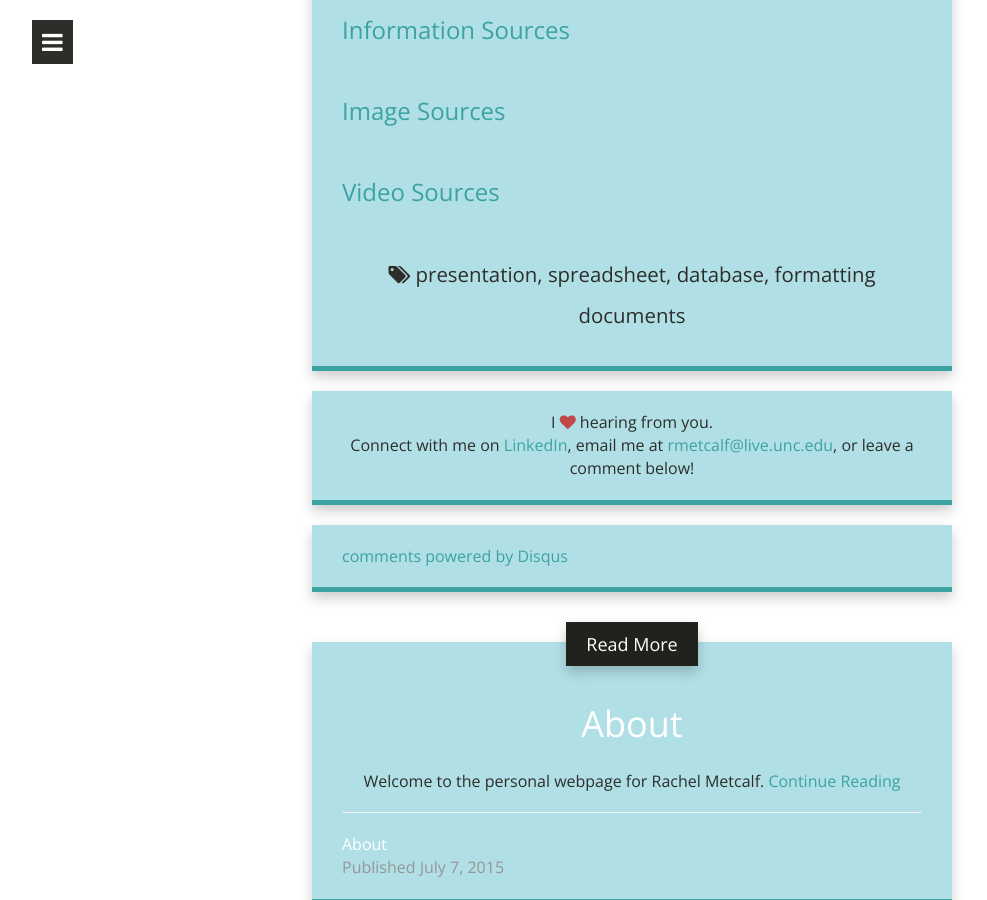
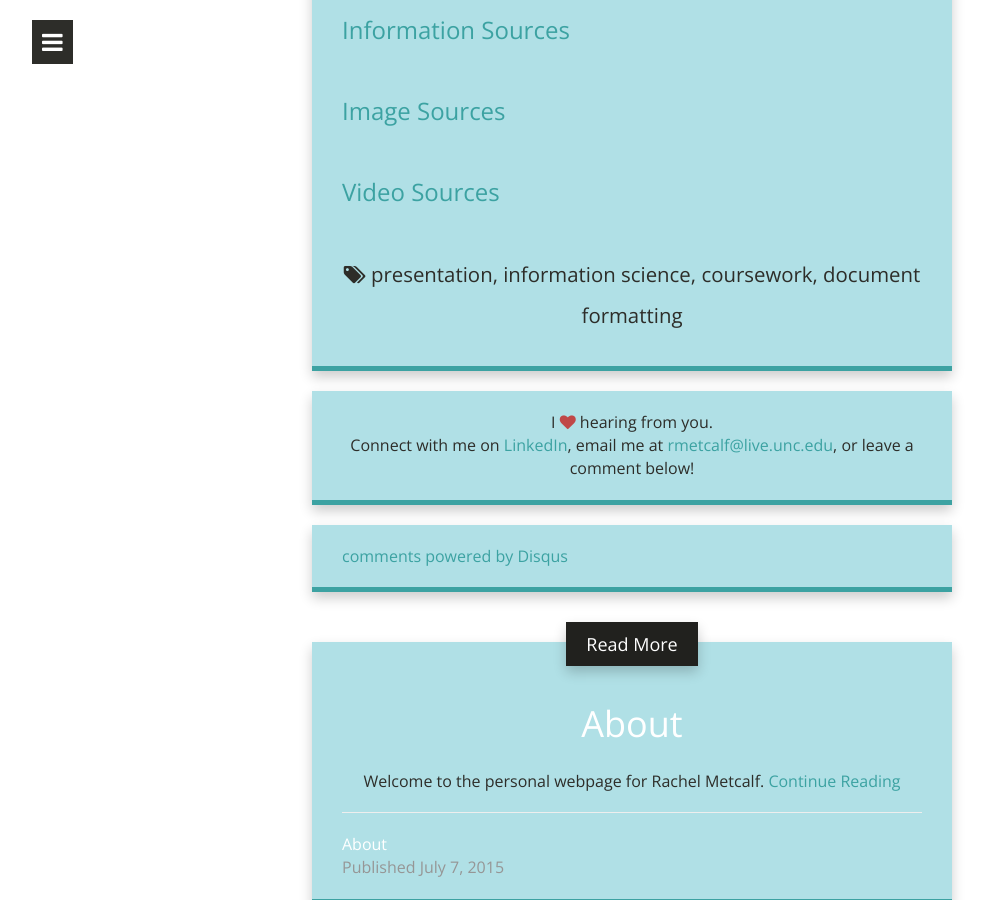
Before and after one commit to rcmetcalf/rcmetcalf.github.io, a Jekyll site: the page built from _posts/2015-07-28-course-work.md, in a window 1280 px wide and 900 px high, scrolled down 1847 px. Shown: the whole window, without its empty margins (8-995 px from the left). Built offline with Jekyll 4.4.1, drawn with Linux system fonts in a browser that asks for light colours; nearby versions of some CDN libraries; Markdown is read by kramdown in place of the engine named in the settings; comment, search, counter and statistics services are not loaded; some of the changed text lies outside the part shown.

Commit message:
post fix

```diff
--- a/_posts/2015-07-28-course-work.md
+++ b/_posts/2015-07-28-course-work.md
@@ -1,14 +1,14 @@
 ---
 layout: post
-title: Course Work
+title: INLS 161 Coursework
 summary: All class assignments from INLS 161, Tools for Information Literacy.
 thumbnail:
 author:	Rachel Metcalf
 tags:
  - presentation
- - spreadsheet
- - database
- - formatting documents
+ - information science
+ - coursework
+ - document formatting
 
 ---
 
```
